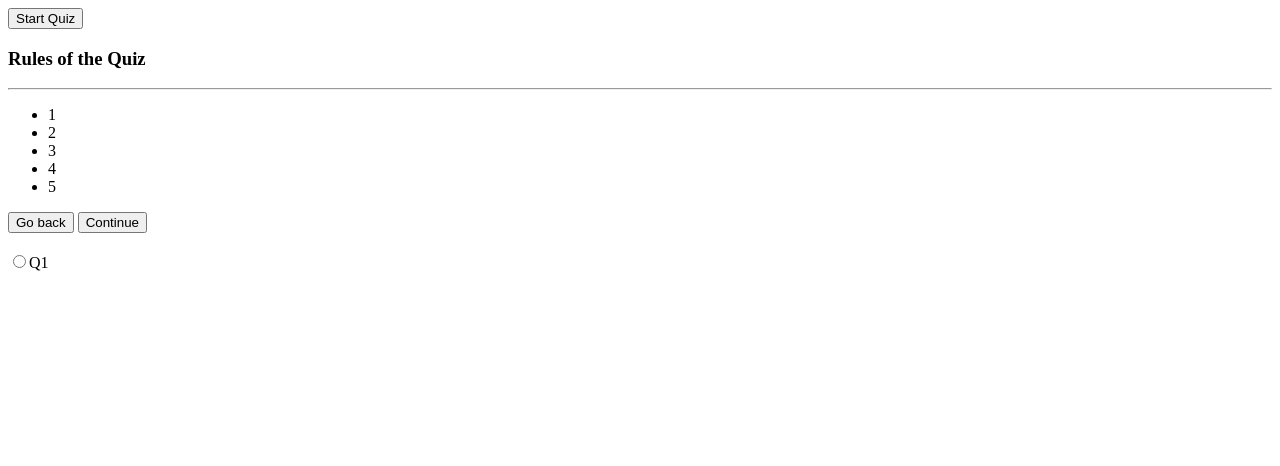
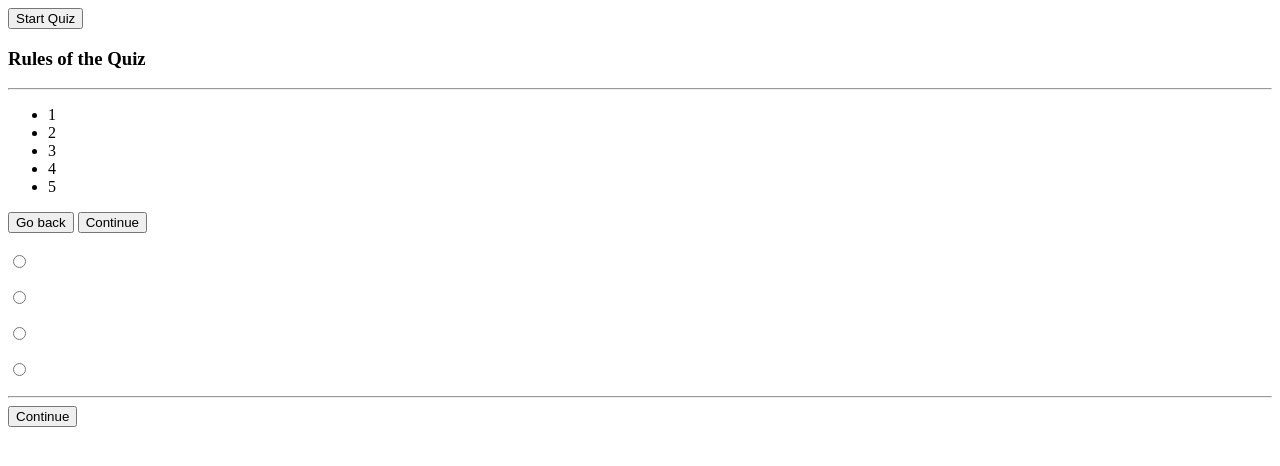
Before and after one commit to Jimike110/quizApp, a plain HTML site: page index.html in a window 1280 px wide. Drawn offline with Linux system fonts and the light colour scheme.

Commit message:
Add: Quiz Page - Options and continue buttons

```diff
--- a/index.html
+++ b/index.html
@@ -1,13 +1,16 @@
 <!DOCTYPE html>
 <html lang="en">
+
 <head>
     <meta charset="UTF-8">
     <meta http-equiv="X-UA-Compatible" content="IE=edge">
     <meta name="viewport" content="width=device-width, initial-scale=1.0">
     <title>Quiz App | Jimike</title>
-    <meta name="description" content="Simple Quiz App. Features multiple choice questions, timer and automatic grading.">
+    <meta name="description"
+        content="Simple Quiz App. Features multiple choice questions, timer and automatic grading.">
     <link rel="stylesheet" href="styles.css">
 </head>
+
 <body>
     <div class="start-quiz">
         <button id="start-quiz-btn">Start Quiz</button>
@@ -27,8 +30,24 @@
     </div>
     <div class="main-quiz">
         <h3 id="question"></h3>
-    <label><input type="radio" name="q1" value="ans-q1">Q1</label>
+        <label><input type="radio" name="option" value="opt1">
+            <p id="option-one">
+        </label>
+        <label><input type="radio" name="option" value="opt2">
+            <p id="option-two">
+        </label>
+        <label><input type="radio" name="option" value="opt3">
+            <p id="option-three">
+        </label>
+        <label><input type="radio" name="option" value="opt4">
+            <p id="option-four">
+        </label>
+<hr>
+<div class="footer-quiz">
+    <button id="continue">Continue</button>
+</div>
     </div>
     <script type="text/javascript" src="script.js"></script>
 </body>
+
 </html>
```
Lines whose indentation alone changed are shown as unchanged.
